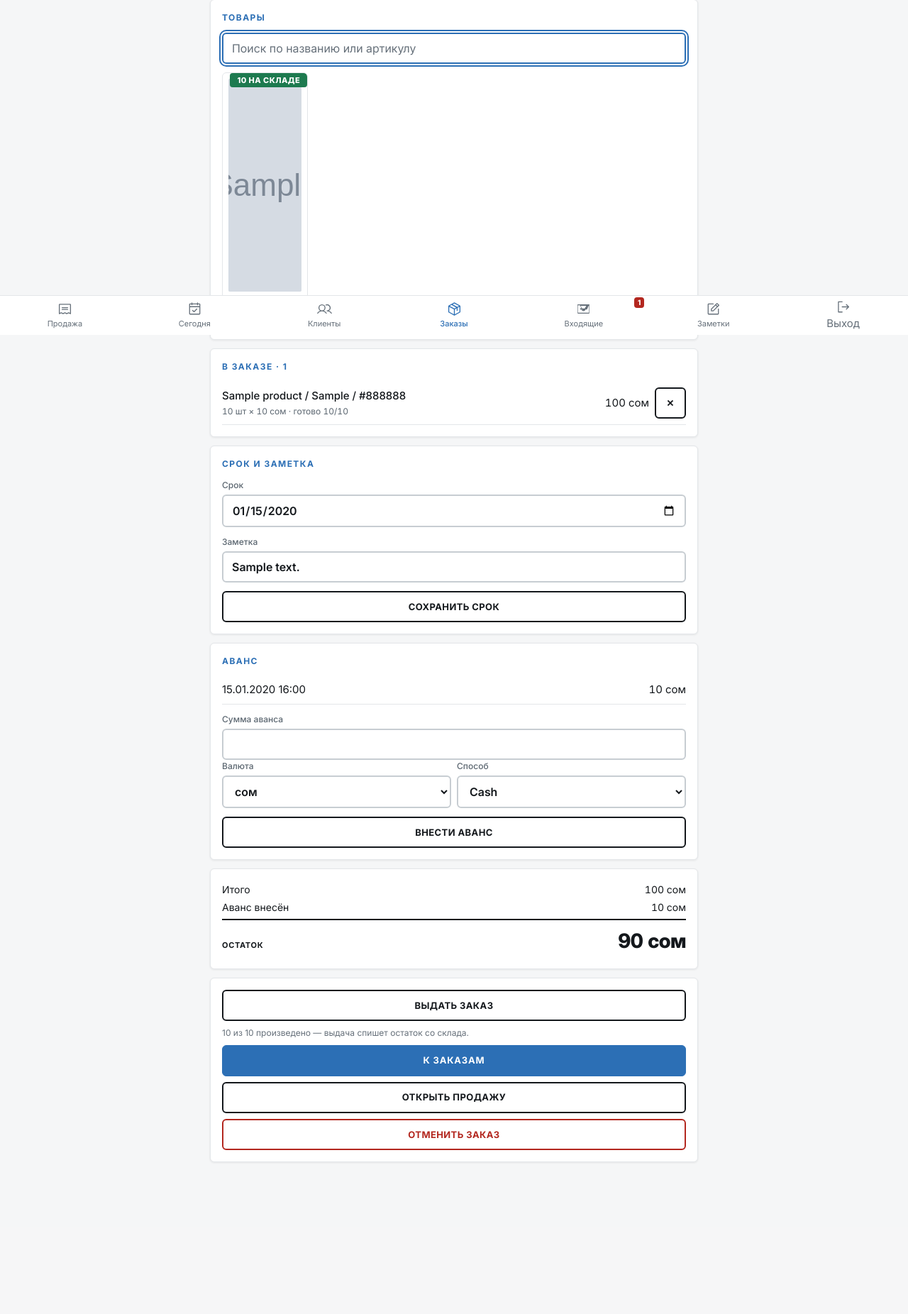
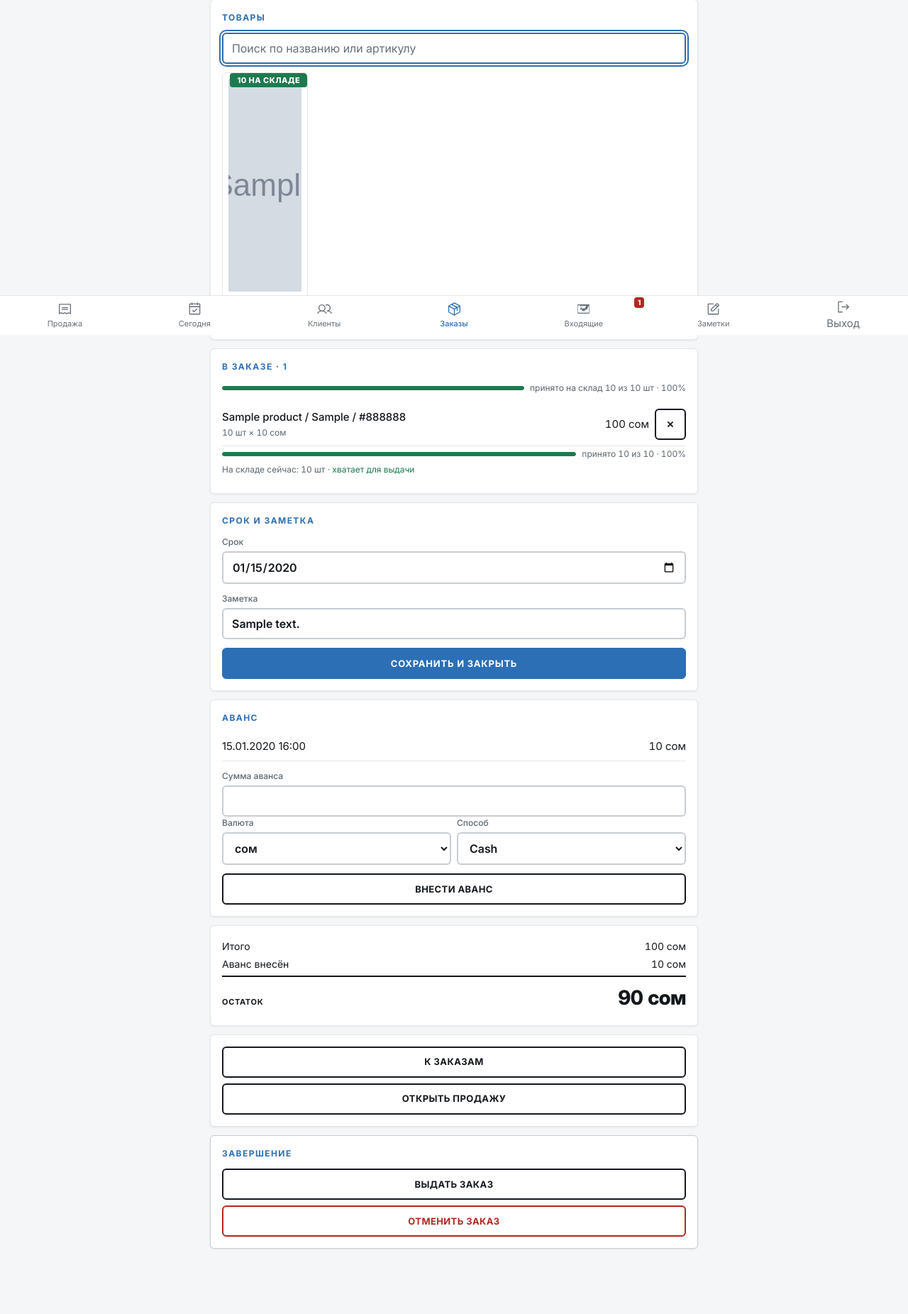
Before and after one commit to nurd11n/AcocosDB, a Django app: page /orders/1/ in a window 1280 px wide. Shown: the part 328-2180 px from the top of the page at 71% size. Before the commit the page ends 1966 px from the top, so only its background shows below. Run offline with Django 5.2, Linux system fonts and the light colour scheme; a user stored in the database is signed in; tables that the repository leaves empty hold one stand-in row (values such as "Sample post"); grey boxes marked "Sample" are stand-in pictures; parts of the project's set-up code (start-up, migrations or seed data) failed here and were passed over; some libraries are stand-ins or nearby versions.

Commit message:
Заказы: real stock math per line, and a handover that ends the order
Order lines showed a quantity and a price and nothing else, so «do I still
need to sew this, or is it already in the warehouse?» meant leaving the page.

Each line now carries the arithmetic:
- its own production progress as a bar plus «принято N из M · X%»
- the variant's actual stock right now
- how much of that stock OTHER open orders have already been promised, and
  what's therefore genuinely free for this one

The other-orders figure is spelled out on purpose: without it «на складе
1670» reads as 1670 units waiting for this client, which is the wrong
impression whenever two people want the same SKU. What's deliberately NOT
computed per line is «сколько сшить» — that's the production queue's
aggregate job, and a second per-order allocation would double-count.

«Произвести» is now «Принять на склад». The action writes a PRODUCTION_IN
movement — the goods have been sewn and are ARRIVING — and the old label
read as though the system would manufacture them for you. It also matches
the wording the inventory intake action already uses.

Handover moved out of the action row into its own «Завершение» block at the
very bottom, after every edit control, and opens a summary dialog instead of
a browser confirm(): what leaves the warehouse, whether the stock is
actually there, and what money is still owed. If a line can't be covered the
dialog says so and its submit is disabled — confirm_sale would raise anyway,
but now the manager finds out before tapping rather than after.

Saving the срок finishes the order and returns to the list (HX-Redirect
under HTMX, plain redirect without it) — it's the last step of creating one,
so parking on a page with nothing left to do was the wrong ending.

Fixed a contradiction found while checking the rendered page: a fully
produced line printed «принято 20 из 20 · 100%» next to «не хватает 0 шт»,
because the shortfall reported the production remainder instead of the stock
gap. Those are different numbers — a finished line can still be short when
another order holds a prior claim — and it now reports the one that decides
whether handover succeeds.

Co-Authored-By: Claude Opus 5 <noreply@anthropic.com>

```diff
--- a/apps/orders/urls.py
+++ b/apps/orders/urls.py
@@ -22,6 +22,7 @@ urlpatterns = [
     path("<int:pk>/items/<int:item_id>/remove/", views.item_remove, name="item_remove"),
     path("<int:pk>/items/<int:item_id>/produce/", views.produce, name="produce"),
     path("<int:pk>/deposit/", views.deposit_add, name="deposit_add"),
+    path("<int:pk>/deliver/confirm/", views.deliver_confirm, name="deliver_confirm"),
     path("<int:pk>/deliver/", views.deliver, name="deliver"),
     path("<int:pk>/cancel/", views.cancel, name="cancel"),
 ]
--- a/apps/orders/views.py
+++ b/apps/orders/views.py
@@ -9,7 +9,9 @@ from decimal import Decimal, InvalidOperation
 from django.contrib import messages
 from django.core.exceptions import PermissionDenied, ValidationError
 from django.db.models import Q, Sum
+from django.http import HttpResponse
 from django.shortcuts import get_object_or_404, redirect, render
+from django.urls import reverse
 from django.utils.translation import gettext as _
 from django.views.decorators.http import require_POST
 
@@ -26,7 +28,9 @@ from .services import (
     cancel_order,
     hand_over,
     mark_produced,
+    order_line_progress,
     order_paid_amount,
+    order_progress,
     production_queue,
     queue_summary,
     record_deposit,
@@ -273,9 +277,14 @@ def _body_context(request, order, error=None) -> dict:
     totals. One context builder for the full page and for every partial swap,
     so a value can never drift between the two."""
     paid = order_paid_amount(order)
+    lines = order_line_progress(order)
     return {
         "order": order,
-        "items": list(order.items.select_related("variant__product")),
+        # `lines` carries each item plus its stock/production picture; `items`
+        # stays for the plain "is this order empty" checks in the template.
+        "lines": lines,
+        "items": [row["item"] for row in lines],
+        "progress": order_progress(order),
         "deposits": list(order.deposits.order_by("-created_at")),
         "paid": paid,
         "remaining": max(order.total - paid, Decimal("0")),
@@ -352,12 +361,51 @@ def detail(request, pk):
 @require_can_sell
 @require_POST
 def set_due_date(request, pk):
+    """Setting the срок is the last step of creating an order, so saving it
+    finishes the job and returns to the list rather than leaving the manager
+    parked on a page with nothing left to do. Editing an existing order's
+    date behaves the same way — it's still «done with this order»."""
     order = get_object_or_404(Order, pk=pk)
     raw = request.POST.get("due_date", "").strip()
     order.due_date = raw or None
     order.note = request.POST.get("note", "").strip()
     order.save(update_fields=["due_date", "note"])
-    return _after_mutation(request, order)
+    messages.success(request, _("Заказ №%(n)s сохранён.") % {"n": order.pk})
+    if _is_htmx(request):
+        # Tell HTMX to navigate instead of swapping — a redirect body would
+        # otherwise be pasted into #order-body as a whole page.
+        response = HttpResponse(status=204)
+        response["HX-Redirect"] = reverse("orders:index")
+        return response
+    return redirect("orders:index")
+
+
+@pos_view
+@require_can_sell
+def deliver_confirm(request, pk):
+    """The «Выдать заказ» dialog. Handover is the one irreversible step — it
+    confirms a sale and deducts stock — so it gets a real summary first
+    instead of a browser confirm(): what leaves the warehouse, whether the
+    stock is actually there, and what money is still owed. confirm_sale
+    re-checks availability and raises regardless; this just means a manager
+    finds out BEFORE tapping, not via an error afterwards."""
+    order = get_object_or_404(Order, pk=pk)
+    lines = order_line_progress(order)
+    paid = order_paid_amount(order)
+    return render(
+        request,
+        "orders/partials/deliver_modal.html",
+        {
+            "order": order,
+            "lines": lines,
+            "paid": paid,
+            "remaining": max(order.total - paid, Decimal("0")),
+            # available = on_hand − reserved by OTHER orders; this order's own
+            # reservation is released first by hand_over, so it never blocks
+            # its own conversion (see services.hand_over).
+            "short_lines": [r for r in lines if not r["coverable"]],
+        },
+    )
 
 
 @pos_view
--- a/static/pos/app.css
+++ b/static/pos/app.css
@@ -652,11 +652,13 @@ input:focus, select:focus, textarea:focus {
    scrolling to find it. Shown purely by CSS when #variant-picker has content
    (:not(:empty)); ОТМЕНА / Escape / adding an item clear it to empty, which
    hides it again. No inline script needed (CSP-safe). --- */
-/* Same CSS-only overlay mechanism is shared by the variant picker and the
-   Owner's manual-rate dialog (#rate-modal) — both show when their div has
-   content and hide when it's emptied (data-clear-target / oob swap). */
+/* Same CSS-only overlay mechanism is shared by the variant picker, the
+   Owner's manual-rate dialog (#rate-modal) and the order handover summary
+   (#order-modal) — each shows when its div has content and hides when it's
+   emptied (data-clear-target / oob swap). */
 #variant-picker:not(:empty),
-#rate-modal:not(:empty) {
+#rate-modal:not(:empty),
+#order-modal:not(:empty) {
   position: fixed;
   inset: 0;
   z-index: 20; /* above header (6), nav (5), money bar (4) */
@@ -667,7 +669,8 @@ input:focus, select:focus, textarea:focus {
   background: rgba(0, 0, 0, 0.5); /* backdrop scrim */
 }
 #variant-picker > .card,
-#rate-modal > .card {
+#rate-modal > .card,
+#order-modal > .card {
   width: 100%;
   max-width: 420px;
   margin: 0;
@@ -681,7 +684,8 @@ input:focus, select:focus, textarea:focus {
 }
 /* Freeze the page behind the open dialog so only the dialog scrolls. */
 body:has(#variant-picker:not(:empty)),
-body:has(#rate-modal:not(:empty)) { overflow: hidden; }
+body:has(#rate-modal:not(:empty)),
+body:has(#order-modal:not(:empty)) { overflow: hidden; }
 
 /* --- status badges: colour + word, never colour alone. Solid fills (not soft
    tints) at weight 800 — declarative, high-contrast; --on-accent flips per
@@ -933,10 +937,42 @@ td.num, th.num { text-align: right; font-variant-numeric: tabular-nums; }
 
 /* Actions stack in their own card so «Выдать заказ» is never adjacent to an
    edit control that could be mis-tapped for it. */
-.order-actions { display: flex; flex-direction: column; gap: var(--space-2); }
-.order-actions form { margin: 0; }
-.order-actions .btn { margin: 0; }
-.order-actions .hint { margin: 0; }
+.order-actions,
+.order-finish { display: flex; flex-direction: column; gap: var(--space-2); }
+.order-actions form,
+.order-finish form { margin: 0; }
+.order-actions .btn,
+.order-finish .btn { margin: 0; }
+.order-actions .hint,
+.order-finish .hint { margin: 0; }
+/* The end of the order, visually separated from every edit control above it. */
+.order-finish { border-color: var(--border-strong); }
+.order-finish h2 { margin-bottom: var(--space-1); }
+
+/* Production progress: how much of a line has actually reached the warehouse.
+   Bar + number together — the bar is scannable down a long order, the number
+   is the one that's true. Never colour alone (matches the badge rule). */
+.oprogress { display: flex; align-items: center; gap: var(--space-2); margin-top: 2px; }
+.oprogress__bar {
+  flex: 1;
+  min-width: 0;
+  height: 6px;
+  border-radius: 3px;
+  background: var(--surface-sunken);
+  overflow: hidden;
+}
+.oprogress__bar > span {
+  display: block;
+  height: 100%;
+  background: var(--paid);
+  border-radius: 3px;
+}
+.oprogress__label { flex: none; font-size: 12px; }
+.oprogress--order { margin: 0 0 var(--space-3); }
+
+.oline__stock { padding: 0 0 var(--space-2); }
+.oline__stockline { margin: 4px 0 0; font-size: 12px; }
+.oline__ok { color: var(--paid); }
 
 .order-flow {
   margin-top: var(--space-3);
--- a/static/pos/js/sw-manifest.json
+++ b/static/pos/js/sw-manifest.json
@@ -1,6 +1,6 @@
 {
   "hashes": {
-    "/static/pos/app.css": "c536a0294297e124fcefe6cd2d8de7f7684a276b2598806f119806df1fea7c27",
+    "/static/pos/app.css": "ce682f10e2e4c4539759888cefa801cf6b03c88de78d16b659bafb6a754b9b3d",
     "/static/pos/fonts/InterVariable.woff2": "693b77d4f32ee9b8bfc995589b5fad5e99adf2832738661f5402f9978429a8e3",
     "/static/pos/icons/icon-192.png": "ef858b3e52575143c5e85685c3ca2f8844fe7844a5edb7a48379ce2364e882d4",
     "/static/pos/icons/icon-512-maskable.png": "1359b350717033bf246b6373b450424d289fcfc2bc67f1bdc988eaf9aea1874d",
@@ -10,5 +10,5 @@
     "/static/pos/tokens.css": "25f8bf8615826931a67454285f0f94e03c4495a071f7733dd32cfa14e2c5925b",
     "/static/vendor/htmx/htmx.min.js": "449317ade7881e949510db614991e195c3a099c4c791c24dacec55f9f4a2a452"
   },
-  "version": "26"
+  "version": "27"
 }
--- a/static/pos/js/sw.js
+++ b/static/pos/js/sw.js
@@ -5,7 +5,7 @@
  * This file is served by apps.pos.views.service_worker at /pos/sw.js (not
  * under /static/) so its default scope covers all of /pos/.
  */
-const SHELL_VERSION = "26";
+const SHELL_VERSION = "27";
 const CACHE_NAME = `acocos-pos-shell-v${SHELL_VERSION}`;
 
 // App shell only: CSS, JS, fonts, icons. Never HTML, never data — stale
--- a/templates/orders/detail.html
+++ b/templates/orders/detail.html
@@ -46,6 +46,7 @@ product search is what takes focus.
 {% endif %}
 
 <div id="variant-picker"></div>
+<div id="order-modal"></div>
 
 <div id="order-body">
  {% include "orders/partials/order_body.html" %}
--- a/templates/orders/partials/order_body.html
+++ b/templates/orders/partials/order_body.html
@@ -11,37 +11,78 @@ hidden until there's at least one line, because a deposit against a 0 сом
 order is a question with no meaning.
 {% endcomment %}
 <div id="variant-picker" hx-swap-oob="true"></div>
+<div id="order-modal" hx-swap-oob="true"></div>
 
 {% if error %}<div class="error">{{ error }}</div>{% endif %}
 
 <div class="card">
  <h2>{% trans "В заказе" %}{% if items %} · {{ items|length }}{% endif %}</h2>
- {% for item in items %}
+ {% if items %}
+ <div class="oprogress oprogress--order">
+  <div class="oprogress__bar"><span style="width:{{ progress.percent }}%"></span></div>
+  <span class="oprogress__label muted num">
+    {% blocktrans with made=progress.made total=progress.total pct=progress.percent %}принято на склад {{ made }} из {{ total }} шт · {{ pct }}%{% endblocktrans %}</span>
+ </div>
+ {% endif %}
+
+ {% for row in lines %}
  <div class="oline">
   <div class="oline__main">
-   <span class="oline__name">{{ item.variant }}</span>
+   <span class="oline__name">{{ row.item.variant }}</span>
    <span class="oline__meta muted num">
-     {{ item.quantity }} {% trans "шт" %} × {{ item.unit_price|money:item.currency }}
-     {% if item.produced_qty %} · {% trans "готово" %} {{ item.produced_qty }}/{{ item.quantity }}{% endif %}
+     {{ row.item.quantity }} {% trans "шт" %} × {{ row.item.unit_price|money:row.item.currency }}
    </span>
   </div>
-  <span class="oline__total num">{{ item.line_total|money:item.currency }}</span>
+  <span class="oline__total num">{{ row.item.line_total|money:row.item.currency }}</span>
   {% if can_write and order.is_open %}
-  <form hx-post="{% url 'orders:item_remove' order.pk item.pk %}"
+  <form hx-post="{% url 'orders:item_remove' order.pk row.item.pk %}"
     hx-target="#order-body" hx-swap="innerHTML" class="oline__remove">
     {% csrf_token %}
     <button type="submit" class="btn btn-ghost btn-icon" aria-label="{% trans "Удалить" %}">✕</button>
   </form>
   {% endif %}
  </div>
- {% if can_write and item.remaining_to_produce > 0 and order.status != "cancelled" %}
- <form hx-post="{% url 'orders:produce' order.pk item.pk %}"
+
+ {% comment %}
+ Real numbers, no guesses: this line's own production progress, then the
+ variant's actual stock. «claimed_by_others» is spelled out whenever another
+ open order wants the same SKU — without it, «на складе 1670» would read as
+ 1670 units waiting for THIS client, which is exactly the wrong impression.
+ {% endcomment %}
+ <div class="oline__stock">
+  <div class="oprogress">
+   <div class="oprogress__bar"><span style="width:{{ row.percent }}%"></span></div>
+   <span class="oprogress__label muted num">
+     {% blocktrans with made=row.made total=row.item.quantity pct=row.percent %}принято {{ made }} из {{ total }} · {{ pct }}%{% endblocktrans %}</span>
+  </div>
+  <p class="oline__stockline muted num">
+   {% trans "На складе сейчас" %}: {{ row.in_stock }} {% trans "шт" %}
+   {% if row.claimed_by_others %}
+     · <span class="q-due--overdue">{% blocktrans with n=row.claimed_by_others %}{{ n }} шт обещано другим заказам{% endblocktrans %}</span>
+     · {% trans "свободно" %} {{ row.free_for_order }}
+   {% endif %}
+   {% if row.coverable %}
+     · <span class="oline__ok">{% trans "хватает для выдачи" %}</span>
+   {% else %}
+     · <span class="q-due--overdue">{% blocktrans with n=row.short_by %}для выдачи не хватает {{ n }} шт{% endblocktrans %}</span>
+   {% endif %}
+  </p>
+ </div>
+
+ {% if can_write and row.remaining > 0 and order.status != "cancelled" %}
+ {% comment %}
+ This writes a PRODUCTION_IN movement — the goods have been sewn and are
+ ARRIVING in the warehouse. «Принять на склад» is the same wording the
+ inventory intake action already uses (CLAUDE.md), and unlike «Произвести»
+ it can't be read as "the system will manufacture this for me".
+ {% endcomment %}
+ <form hx-post="{% url 'orders:produce' order.pk row.item.pk %}"
    hx-target="#order-body" hx-swap="innerHTML" class="oline__produce">
    {% csrf_token %}
    <input type="number" name="quantity" inputmode="numeric" min="1"
-     max="{{ item.remaining_to_produce }}" value="{{ item.remaining_to_produce }}"
-     aria-label="{% trans "Сколько произведено" %}">
-   <button type="submit" class="btn btn-ghost btn-sm">{% trans "Произвести" %}</button>
+     max="{{ row.remaining }}" value="{{ row.remaining }}"
+     aria-label="{% trans "Сколько готово" %}">
+   <button type="submit" class="btn btn-ghost btn-sm">{% trans "Принять на склад" %}</button>
  </form>
  {% endif %}
  {% empty %}
@@ -59,8 +100,14 @@ order is a question with no meaning.
   <label>{% trans "Заметка" %}</label>
   <input type="text" name="note" value="{{ order.note }}" maxlength="255"
     placeholder="{% trans "напр. подшить рукава" %}">
-  <button type="submit" class="btn btn-ghost" style="margin-top:var(--space-3)">
-    {% trans "Сохранить срок" %}</button>
+  {% comment %}
+  Setting the срок is the last step of creating an order, so this saves and
+  returns to the list — «готово, что дальше» rather than parking the manager
+  on a finished page. Posts to the same endpoint either way; the view sends
+  HX-Redirect so HTMX navigates instead of swapping a whole page into the body.
+  {% endcomment %}
+  <button type="submit" class="btn btn-primary" style="margin-top:var(--space-3)">
+    {% trans "Сохранить и закрыть" %}</button>
  </form>
 </div>
 {% else %}
@@ -127,35 +174,32 @@ order is a question with no meaning.
 </div>
 {% endif %}
 
-{% comment %}
-«Выдать заказ» is final — it confirms a sale and deducts stock. It only LOOKS
-like the default action once the order is готов; before that it sits under the
-plain «К заказам» exit, so finishing up can't be confused with handing over.
-Living inside the swapped body means it re-styles itself the moment the last
-item is marked produced.
-{% endcomment %}
 <div class="card order-actions">
- {% if can_write and order.is_open %}
- <form method="post" action="{% url 'orders:deliver' order.pk %}"
-   data-network-safe data-confirm="{% trans "Выдать заказ? Остаток товара спишется со склада." %}"
-   data-error-target="deliver-error">
-  {% csrf_token %}
-  <button type="submit" class="btn {% if order.status == 'ready' %}btn-primary{% else %}btn-ghost{% endif %}"
-    {% if not items %}disabled{% endif %}>{% trans "Выдать заказ" %}</button>
- </form>
- <p id="deliver-error" class="error" hidden></p>
- {% if items and order.status != "ready" %}
- <p class="hint">{{ order.produced_summary }} — {% trans "выдача спишет остаток со склада." %}</p>
- {% endif %}
- {% endif %}
-
- <a class="btn {% if order.status == 'ready' %}btn-ghost{% else %}btn-primary{% endif %}"
-   href="{% url 'orders:index' %}">{% trans "К заказам" %}</a>
-
+ <a class="btn btn-ghost" href="{% url 'orders:index' %}">{% trans "К заказам" %}</a>
  {% if order.sale_order_id %}
  <a class="btn btn-ghost" href="{% url 'pos:sale_result' order.sale_order_id %}">{% trans "Открыть продажу" %}</a>
  {% endif %}
- {% if request.user.is_superuser and order.is_open %}
+</div>
+
+{% comment %}
+Handover lives in its own block at the very bottom, after every edit control,
+because it ENDS the order: stock leaves and a sale is created. It opens the
+summary dialog rather than firing straight away, and only reads as the primary
+action once the order is готов — which it becomes on its own, inside this same
+swapped body, the moment the last item is taken into stock.
+{% endcomment %}
+{% if can_write and order.is_open %}
+<div class="card order-finish">
+ <h2>{% trans "Завершение" %}</h2>
+ {% if items and not progress.complete %}
+ <p class="hint">{{ order.produced_summary }} — {% trans "можно выдать и раньше, если товар есть на складе." %}</p>
+ {% endif %}
+ <button type="button"
+   class="btn {% if order.status == 'ready' %}btn-primary{% else %}btn-ghost{% endif %}"
+   {% if not items %}disabled{% endif %}
+   hx-get="{% url 'orders:deliver_confirm' order.pk %}"
+   hx-target="#order-modal" hx-swap="innerHTML">{% trans "Выдать заказ" %}</button>
+ {% if request.user.is_superuser %}
  <form method="post" action="{% url 'orders:cancel' order.pk %}"
    data-network-safe data-confirm="{% trans "Отменить заказ? Резерв товара снимется." %}"
    data-error-target="cancel-error">
@@ -165,3 +209,4 @@ item is marked produced.
  <p id="cancel-error" class="error" hidden></p>
  {% endif %}
 </div>
+{% endif %}
```
Also changed, not shown: apps/orders/services.py (+77 -0 lines), templates/orders/partials/deliver_modal.html (added, +58 -0 lines), tests/test_flows.py (+158 -1 lines).
